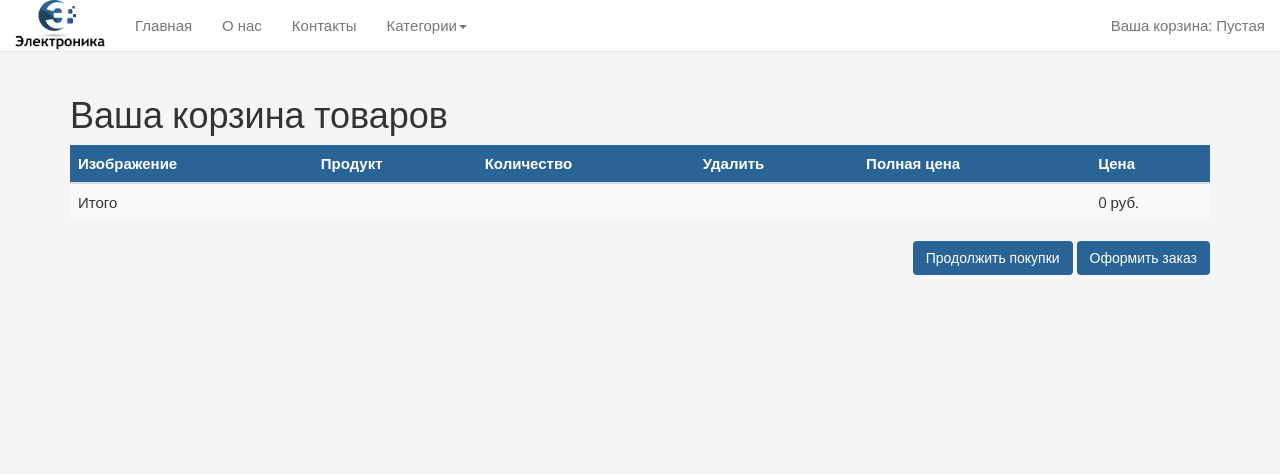
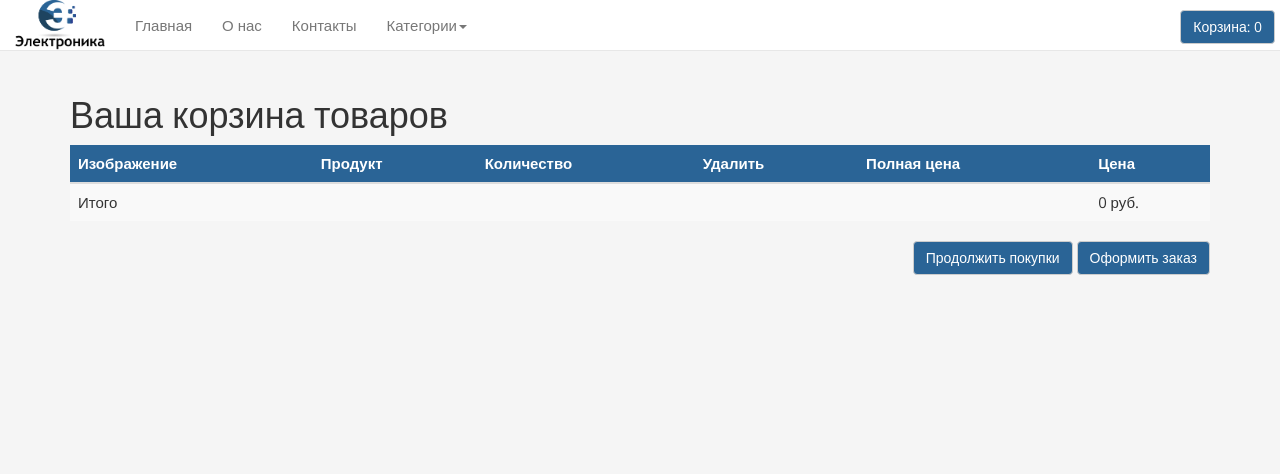
Before and after one commit to MarshalZiX/my_shop, a Django app: page /cart/ in a window 1280 px wide. Shown: the top 474 px of the page. Run offline with Django 3.2, Linux system fonts and the light colour scheme; some libraries are stand-ins or nearby versions.

Commit message:
add button cart

```diff
--- a/templates/cart/detail.html
+++ b/templates/cart/detail.html
@@ -46,7 +46,14 @@
     </tbody>
   </table>
   <p class="text-right">
-    <a href="{% url "shop:ProductList"%}" class="btn">Продолжить покупки</a>
-    <a href="{% url "orders:OrderCreate" %}" class="btn">Оформить заказ</a>
+    <a href="{% url "shop:ProductList"%}">
+      <button class="btn btn-default" type="submit">Продолжить покупки
+      </button>
+    </a>
+    <a href="{% url "orders:OrderCreate" %}">
+      <button class="btn btn-default" type="submit">Оформить заказ
+      </button>
+    </a>
+
   </p>
 {% endblock %}
--- a/templates/common/header.html
+++ b/templates/common/header.html
@@ -27,17 +27,19 @@
         </li>
       </ul>
       <ul class="nav navbar-nav navbar-right">
-      <li><p class="navbar-text" >{% with total_items=cart|length %}
-        Ваша корзина:
+      <li><a href="{% url "cart:CartDetail" %}">
+      <button class="btn btn-default" type="submit" style= 'margin:-10px;'>
+        Корзина:
+        {% with total_items=cart|length %}
+
         {% if cart|length > 0 %}
             {% comment %} <img src='{%static "img/cart.png" %}' class='cart_icon'>: {% endcomment %}
-            <a class ="navbar-link" href="{% url "cart:CartDetail" %}">
-                {{ total_items }} тов. {{ cart.get_total_price }} руб.
-            </a>
+                {{ total_items }}
          {% else %}
-              Пустая
+              0
         {% endif %}
-        {% endwith %}</p></li>
+        {% endwith %}
+        </button></a></li>
       </ul>
     </div><!-- /.navbar-collapse -->
   </div><!-- /.container-fluid -->
--- a/templates/shop/product/detail.html
+++ b/templates/shop/product/detail.html
@@ -19,7 +19,7 @@
       <form action="{% url "cart:CartAdd" product.id %}" method="post">
       {{ cart_product_form }}
       {% csrf_token %}
-      <input type="submit" class="btn btn-default" value="Добавить в корзину">
+      <input type="submit" class="btn btn-default" value="Добавить в корзину" style="margin-left:20px;">
       </form>
     </div>
   </div>
```
Also changed, not shown: db.sqlite3.
